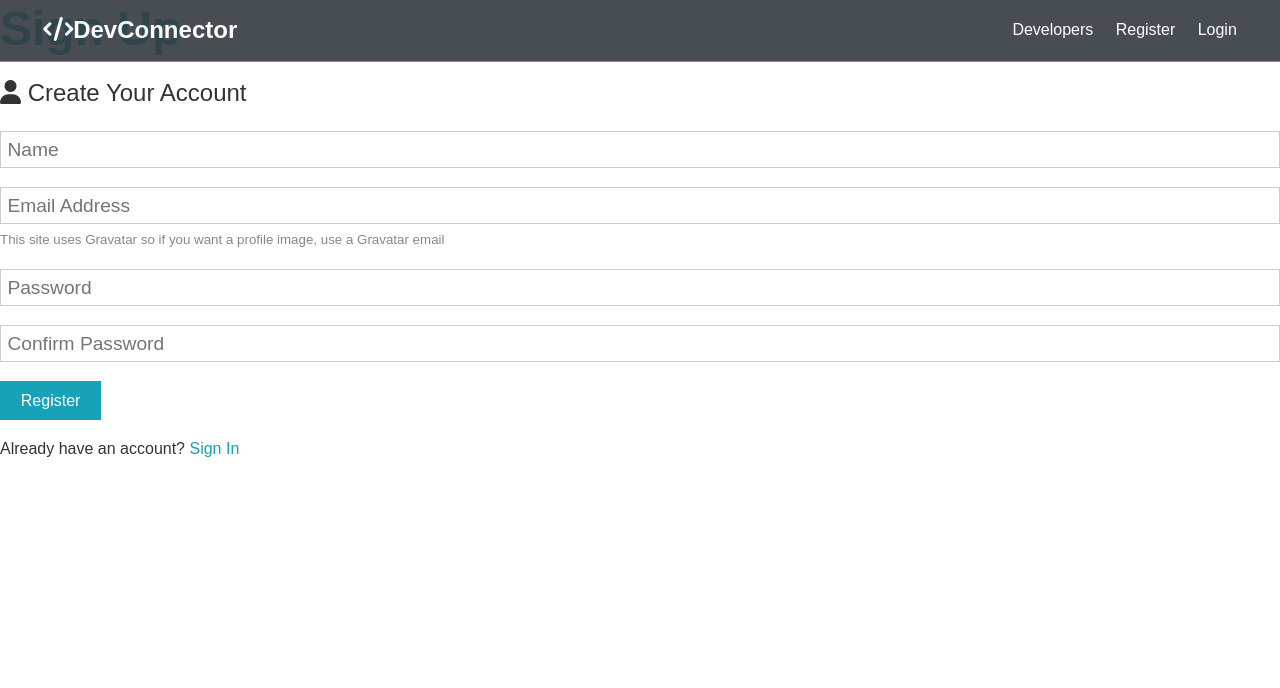
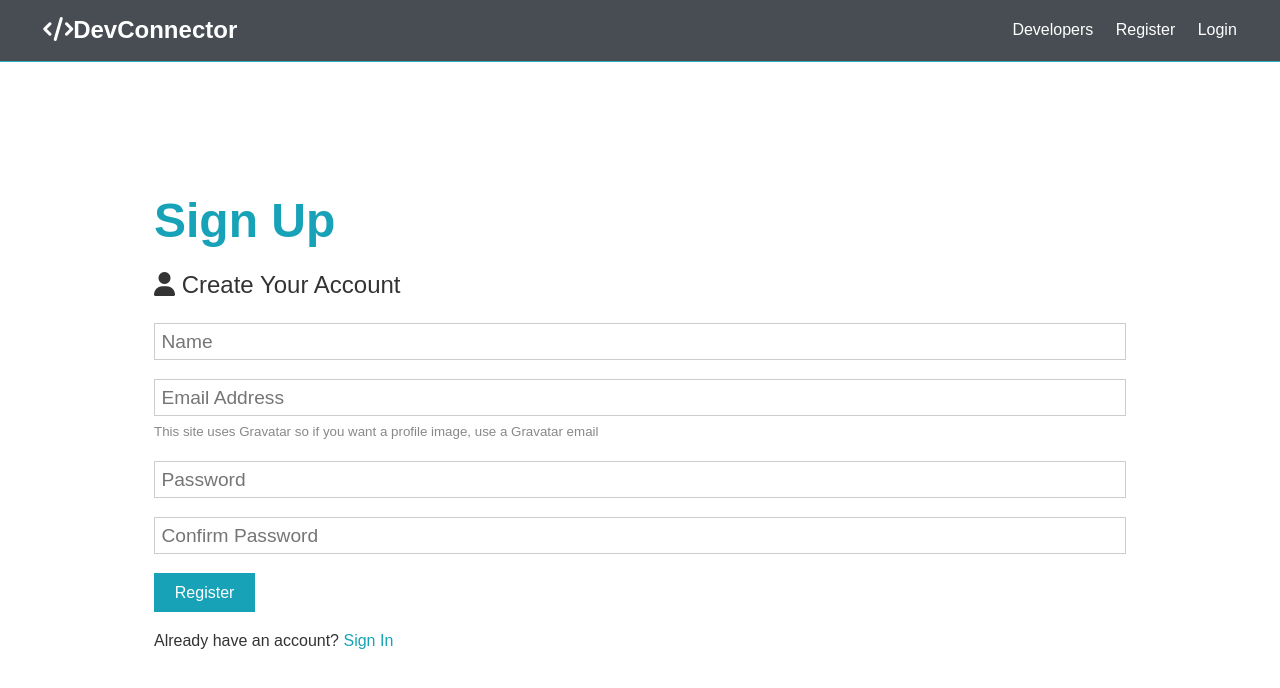
Before and after one commit to richardNovoa/SocialApp, a React (Create React App) app in the folder client/: page /register in a window 1280 px wide. Shown: the top 688 px of the page. Built offline with nearby package versions, Linux system fonts and the light colour scheme.

Commit message:
Revert "fixed css error"
This reverts commit 75a50231a4ed34653792dd36322d629ba0e1384c.

```diff
--- a/client/src/App.css
+++ b/client/src/App.css
@@ -36,12 +36,12 @@ img {
 
 /* Utilities */
 .container {
-	max-width: 100%;
+  max-width: 1100px;
   margin: auto;
   overflow: hidden;
-	padding: 0;
-	margin-top: 0;
-	margin-bottom: 0;
+  padding: 0 2rem;
+  margin-top: 6rem;
+  margin-bottom: 3rem;
 }
 
 /* Text Styles*/
```
Lines whose indentation alone changed are shown as unchanged.
